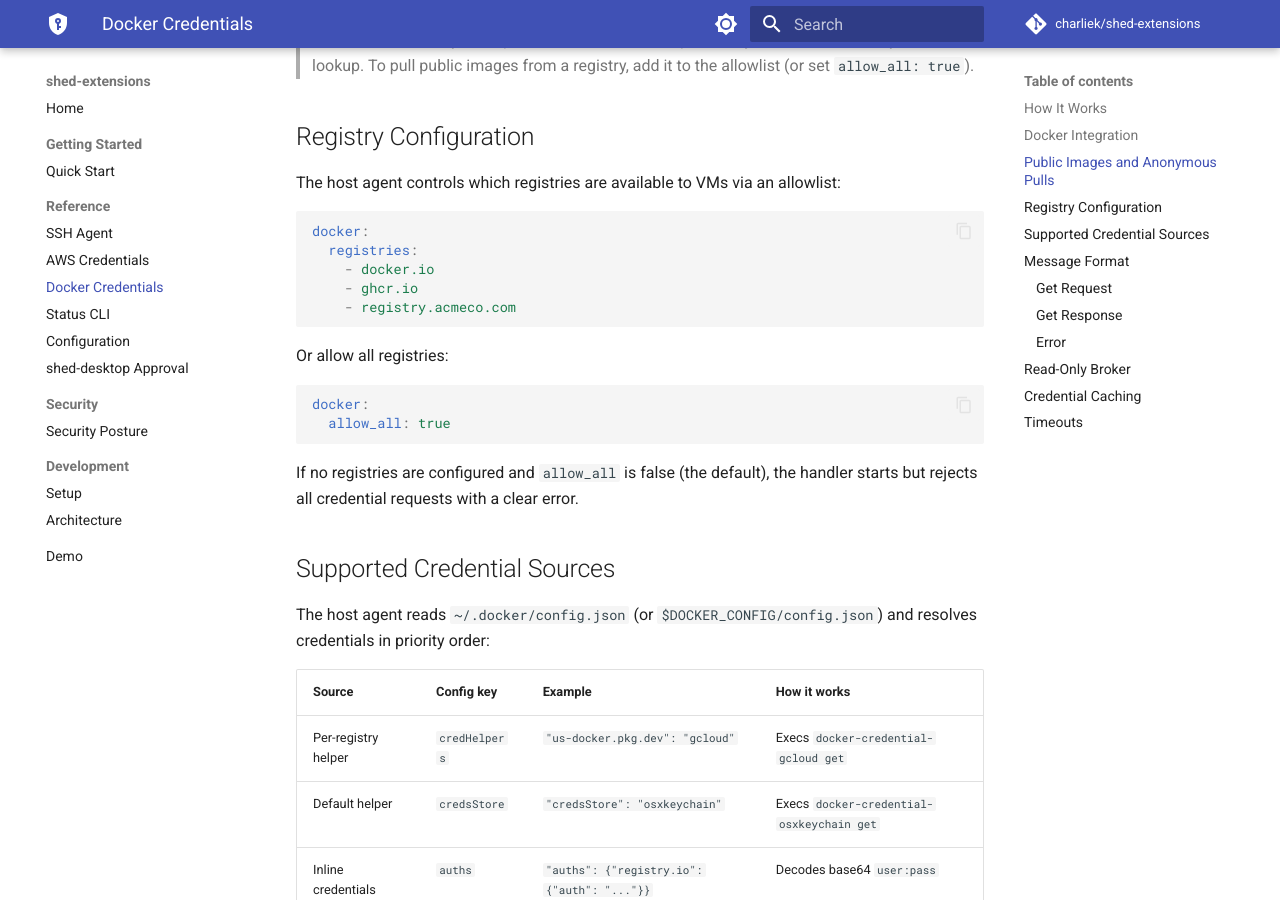
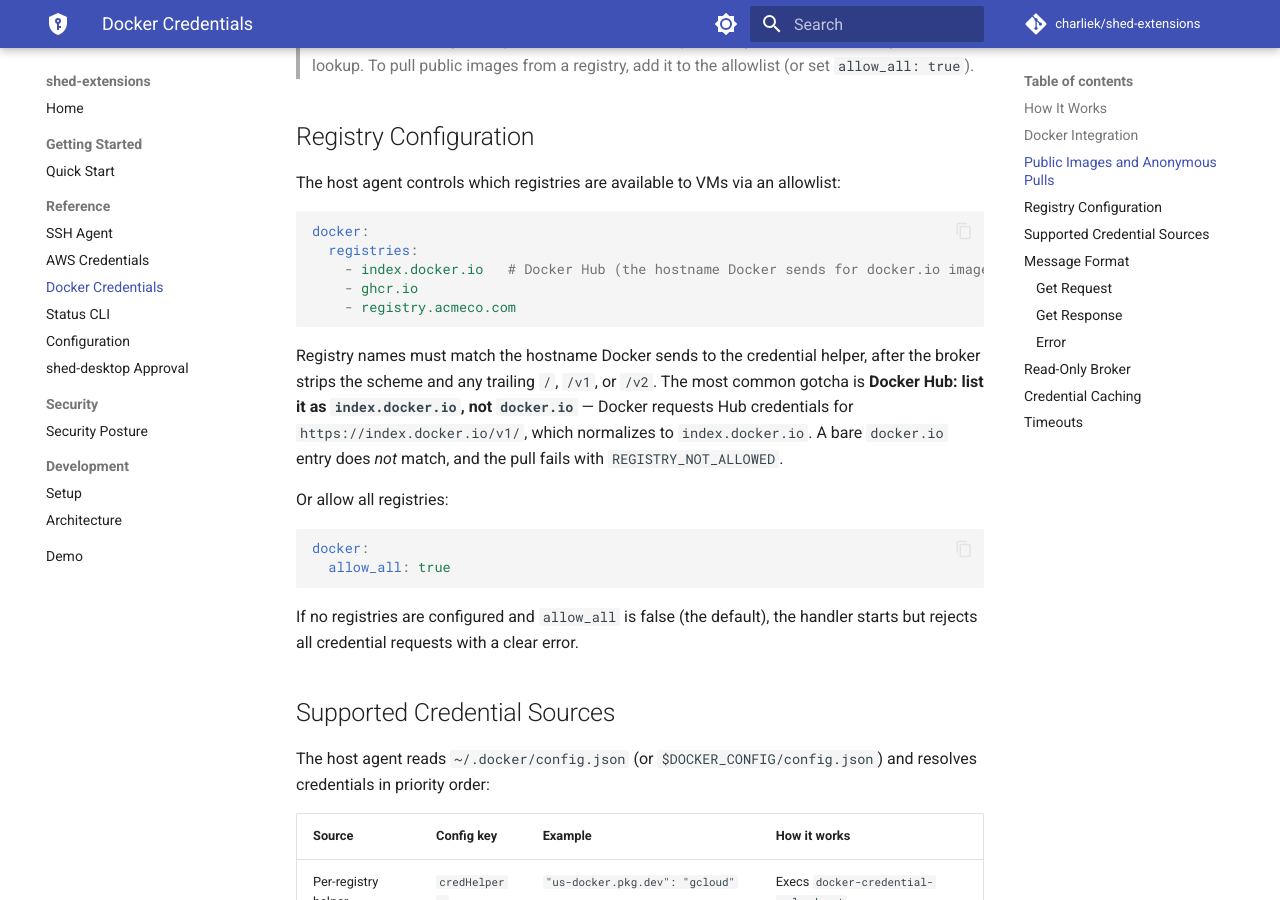
Before and after one commit to charliek/shed-extensions, an MkDocs documentation site: the page built from docs/reference/docker-credentials.md, in a window 1280 px wide and 900 px high, scrolled down 1685 px. Built offline with MkDocs 1.6.1 and Material for MkDocs 9.7.7, drawn with Linux system fonts in a browser that asks for light colours; comment, search, counter and statistics services are not loaded.

Commit message:
docs(docker): allowlist Docker Hub as index.docker.io, not docker.io
Docker requests Hub credentials for `https://index.docker.io/v1/`, which the
broker's normalizeRegistry strips to `index.docker.io`. A bare `docker.io`
allowlist entry never matches, so `docker pull <hub-image>` fails with
REGISTRY_NOT_ALLOWED.

Correct the allowlist examples in the docker-credentials and configuration
reference pages and in extensions.example.yaml (the installed template), and
update TestExampleConfigIsValid to pin the corrected value.

Co-Authored-By: Claude Opus 4.8 (1M context) <noreply@anthropic.com>

````diff
--- a/docs/reference/docker-credentials.md
+++ b/docs/reference/docker-credentials.md
@@ -57,10 +57,12 @@ The host agent controls which registries are available to VMs via an allowlist:
 ```yaml
 docker:
   registries:
-    - docker.io
+    - index.docker.io   # Docker Hub (the hostname Docker sends for docker.io images)
     - ghcr.io
     - registry.acmeco.com
 ```
+
+Registry names must match the hostname Docker sends to the credential helper, after the broker strips the scheme and any trailing `/`, `/v1`, or `/v2`. The most common gotcha is **Docker Hub: list it as `index.docker.io`, not `docker.io`** — Docker requests Hub credentials for `https://index.docker.io/v1/`, which normalizes to `index.docker.io`. A bare `docker.io` entry does *not* match, and the pull fails with `REGISTRY_NOT_ALLOWED`.
 
 Or allow all registries:
 
````
Also changed, not shown: docs/reference/configuration.md (+1 -1 lines), 2 other files.
